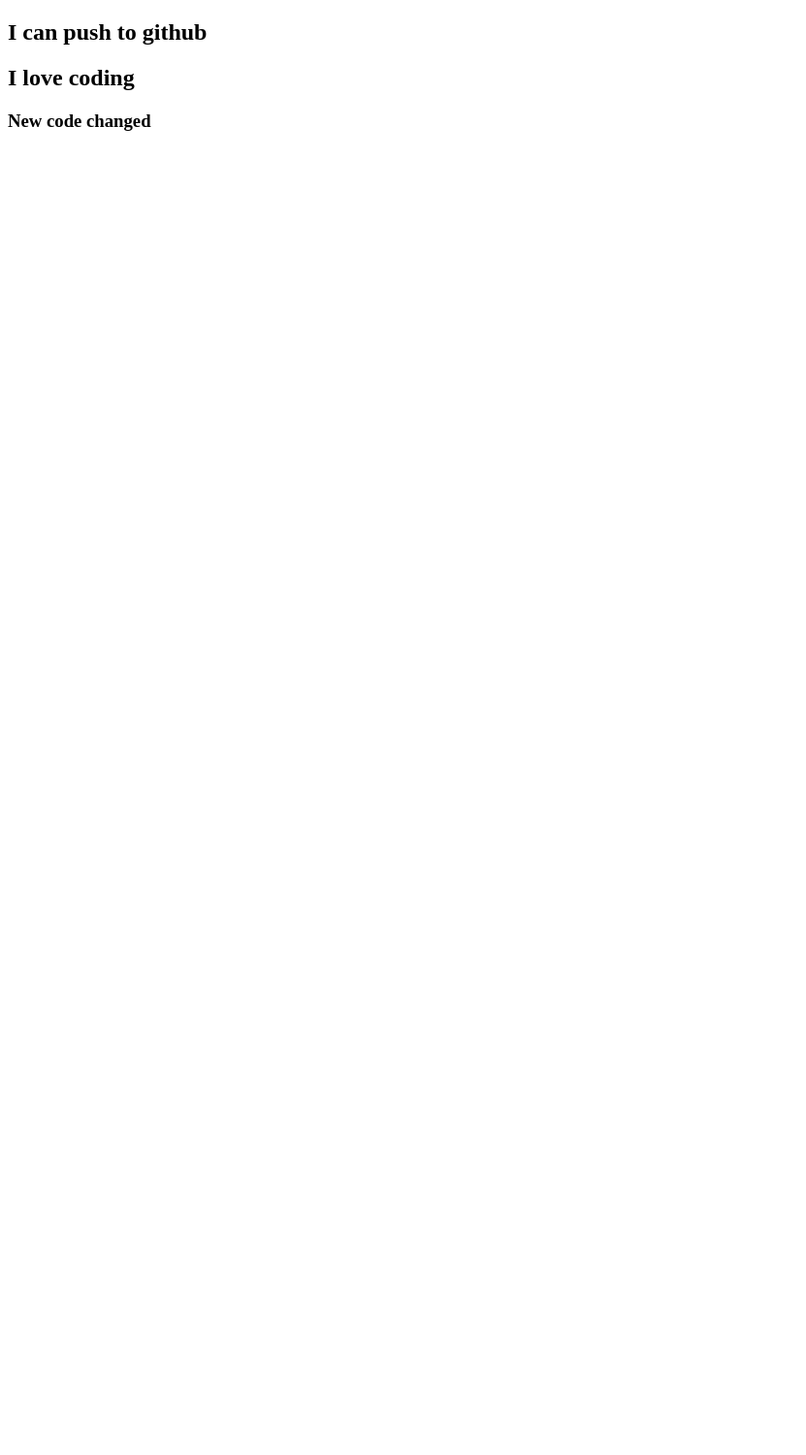
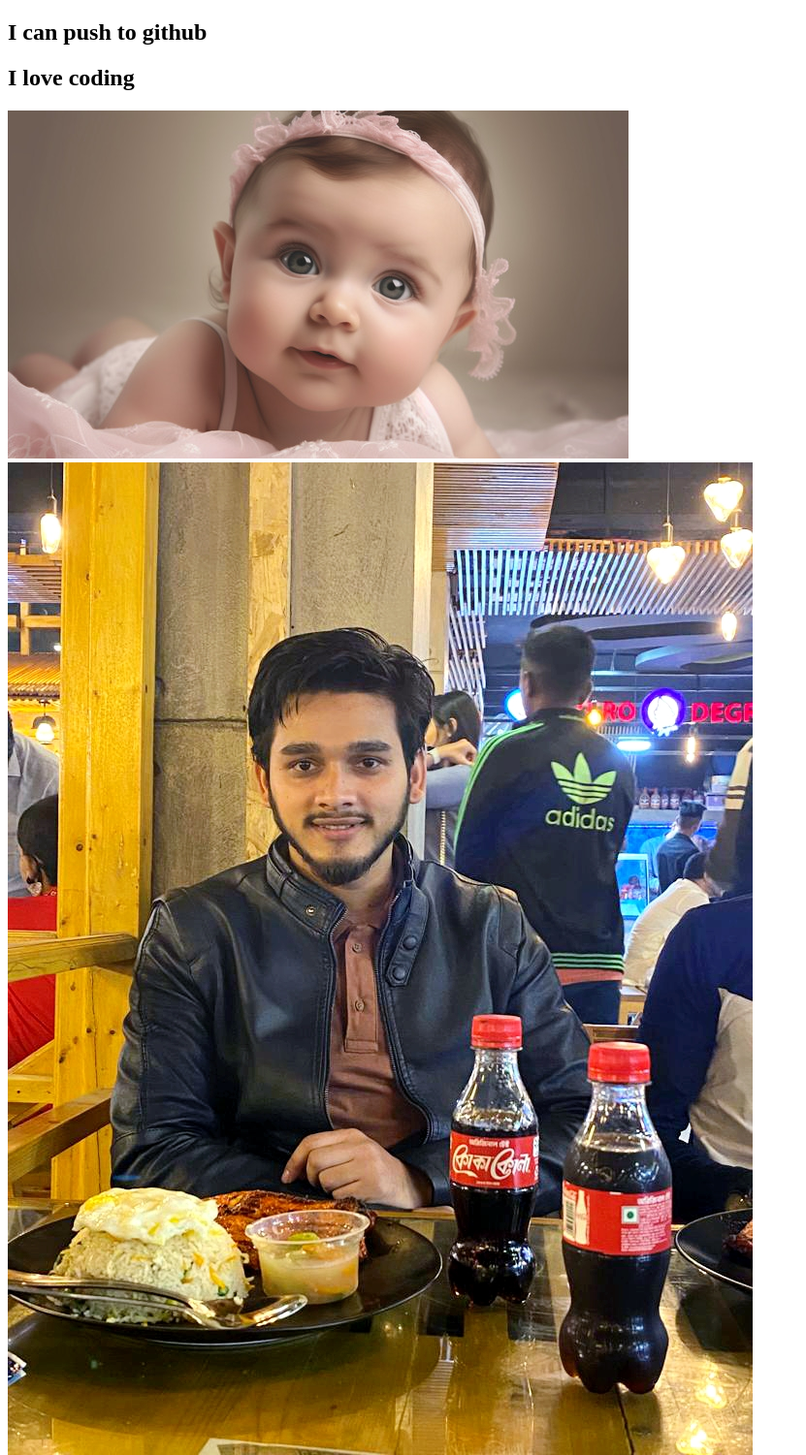
Before and after one commit to saiful-ST/my-second-repo, a plain HTML site: page index.html in a window 1280 px wide. Shown: the whole page at 97% size, without its empty margins (0-831 px from the left). Before the commit the page ends 800 px from the top, so only its background shows below. Drawn offline with Linux system fonts and the light colour scheme.

Commit message:
image added

```diff
--- a/index.html
+++ b/index.html
@@ -8,6 +8,7 @@
 <body>
     <h2>I can push to github</h2>
     <h2>I love coding</h2>
-    <h3>New code changed</h3>
+    <img src="baby.jpg" alt="">
+    <img src="saif.jpg" alt="">
 </body>
 </html>
```
Also changed, not shown: baby.jpg (added), saif.jpg (added).
